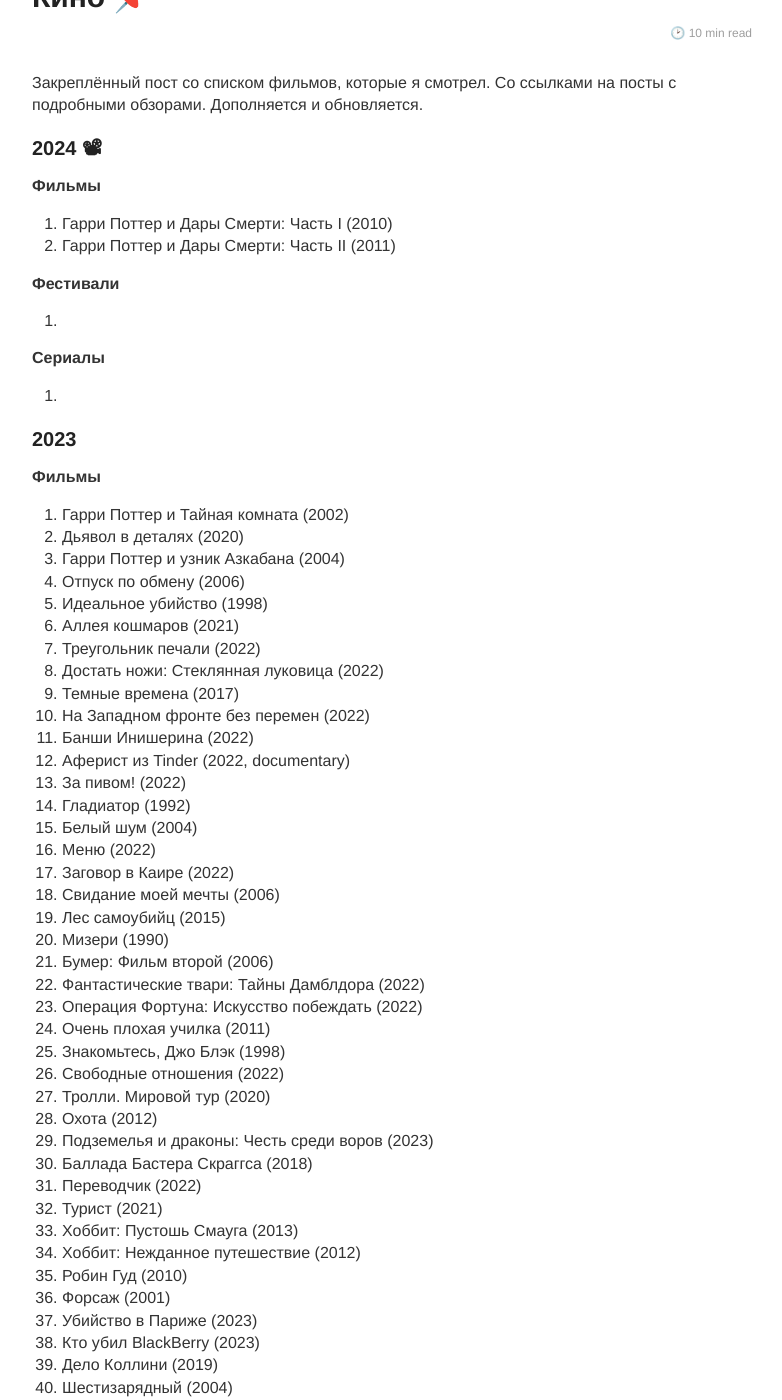
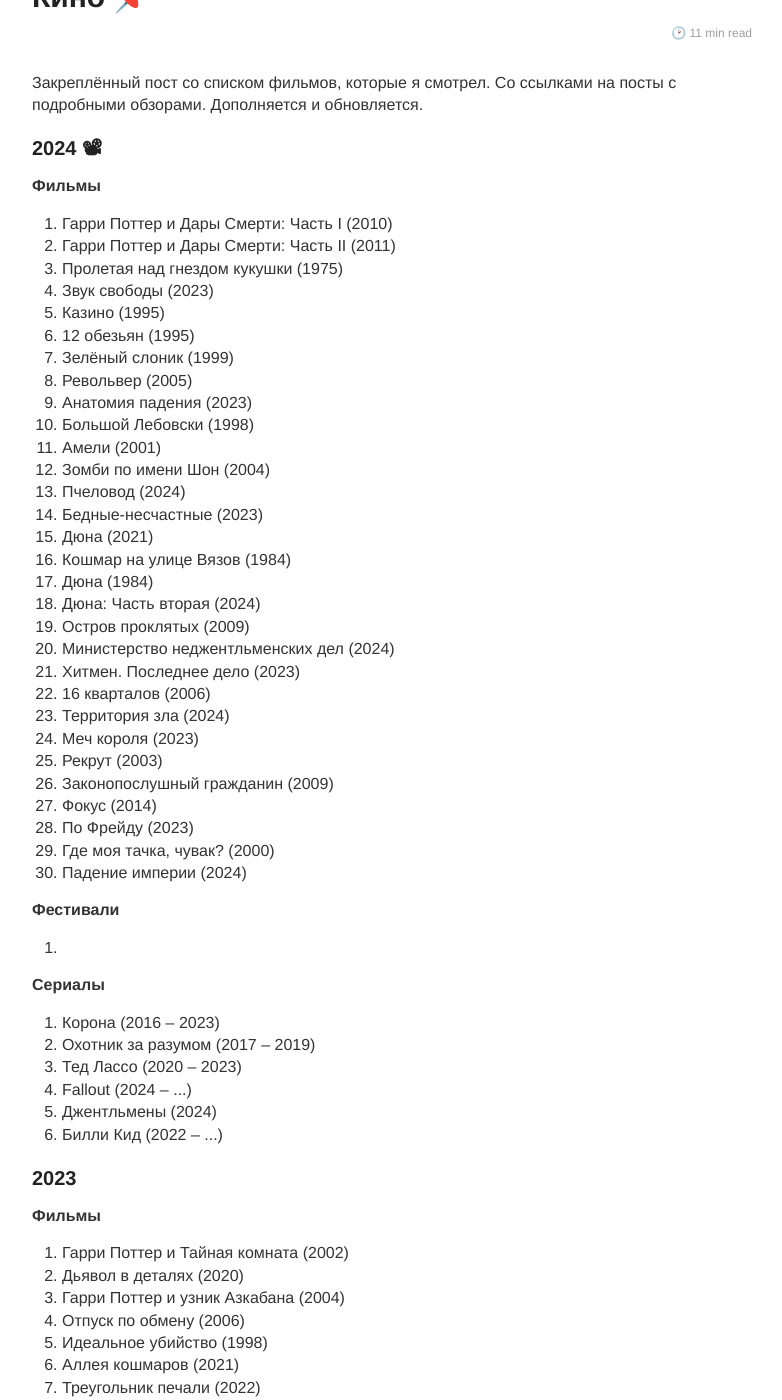
Before and after one commit to sombro/nbuevich.com, a Jekyll site: the page built from blog/_posts/2099-12-14-movies.md, in a window 1280 px wide and 1400 px high, scrolled down 228 px. Shown: the whole window, without its empty margins (248-1030 px from the left). Built offline with Jekyll 4.4.1, drawn with Linux system fonts in a browser that asks for light colours.

Commit message:
new content

```diff
--- a/blog/_posts/2099-12-14-movies.md
+++ b/blog/_posts/2099-12-14-movies.md
@@ -17,6 +17,34 @@
 <ol>
     <li>Гарри Поттер и Дары Смерти: Часть I (2010)</li>
     <li>Гарри Поттер и Дары Смерти: Часть II (2011)</li>
+    <li>Пролетая над гнездом кукушки (1975)</li>
+    <li>Звук свободы (2023)</li>
+    <li>Казино (1995)</li>
+    <li>12 обезьян (1995)</li>
+    <li>Зелёный слоник (1999)</li>
+    <li>Револьвер (2005)</li>
+    <li>Анатомия падения (2023)</li>
+    <li>Большой Лебовски (1998)</li>
+    <li>Амели (2001)</li>
+    <li>Зомби по имени Шон (2004)</li>
+    <li>Пчеловод (2024)</li>
+    <li>Бедные-несчастные (2023)</li>
+    <li>Дюна (2021)</li>
+    <li>Кошмар на улице Вязов (1984)</li>
+    <li>Дюна (1984)</li>
+    <li>Дюна: Часть вторая (2024)</li>
+    <li>Остров проклятых (2009)</li>
+    <li>Министерство неджентльменских дел (2024)</li>
+    <li>Хитмен. Последнее дело (2023)</li>
+    <li>16 кварталов (2006)</li>
+    <li>Территория зла (2024)</li>
+    <li>Меч короля (2023)</li>
+    <li>Рекрут (2003)</li>
+    <li>Законопослушный гражданин (2009)</li>
+    <li>Фокус (2014)</li>
+    <li>По Фрейду (2023)</li>
+    <li>Где моя тачка, чувак? (2000)</li>
+    <li>Падение империи (2024)</li>
 </ol>
 
 <b>Фестивали</b>
@@ -28,7 +56,12 @@
 <b>Сериалы</b>
 
 <ol>
-    <li></li>
+    <li>Корона (2016 – 2023)</li>
+    <li>Охотник за разумом (2017 – 2019)</li>
+    <li>Тед Лассо (2020 – 2023)</li>
+    <li>Fallout (2024 – ...)</li>
+    <li>Джентльмены (2024)</li>
+    <li>Билли Кид (2022 – ...)</li>
 </ol>
 
 ## <span id="2023">2023</span>  ##
```
Also changed, not shown: blog/_posts/2099-12-13-books.md (+3 -1 lines), blog/_posts/2099-12-15-travel.md (+5 -1 lines).
